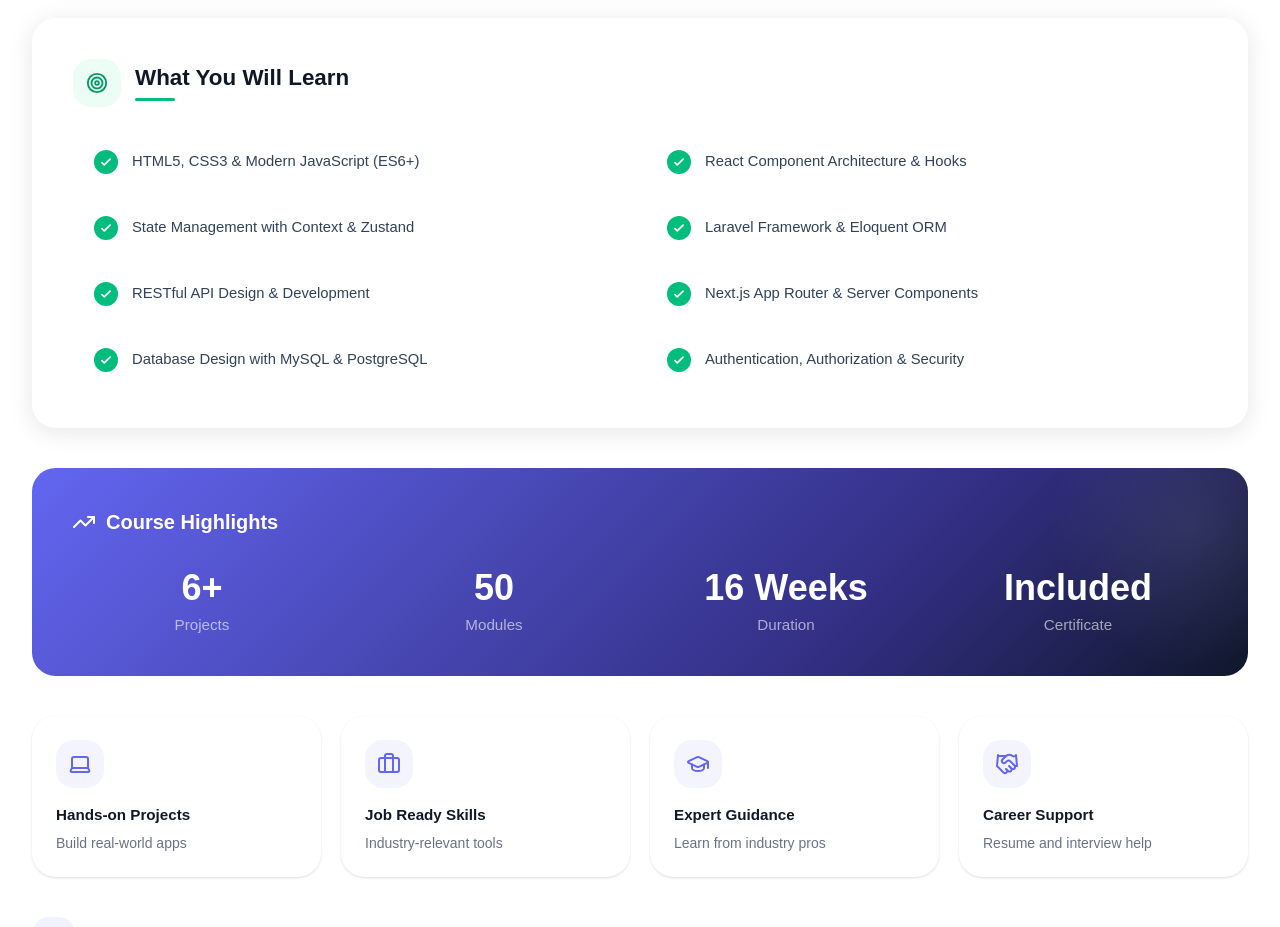
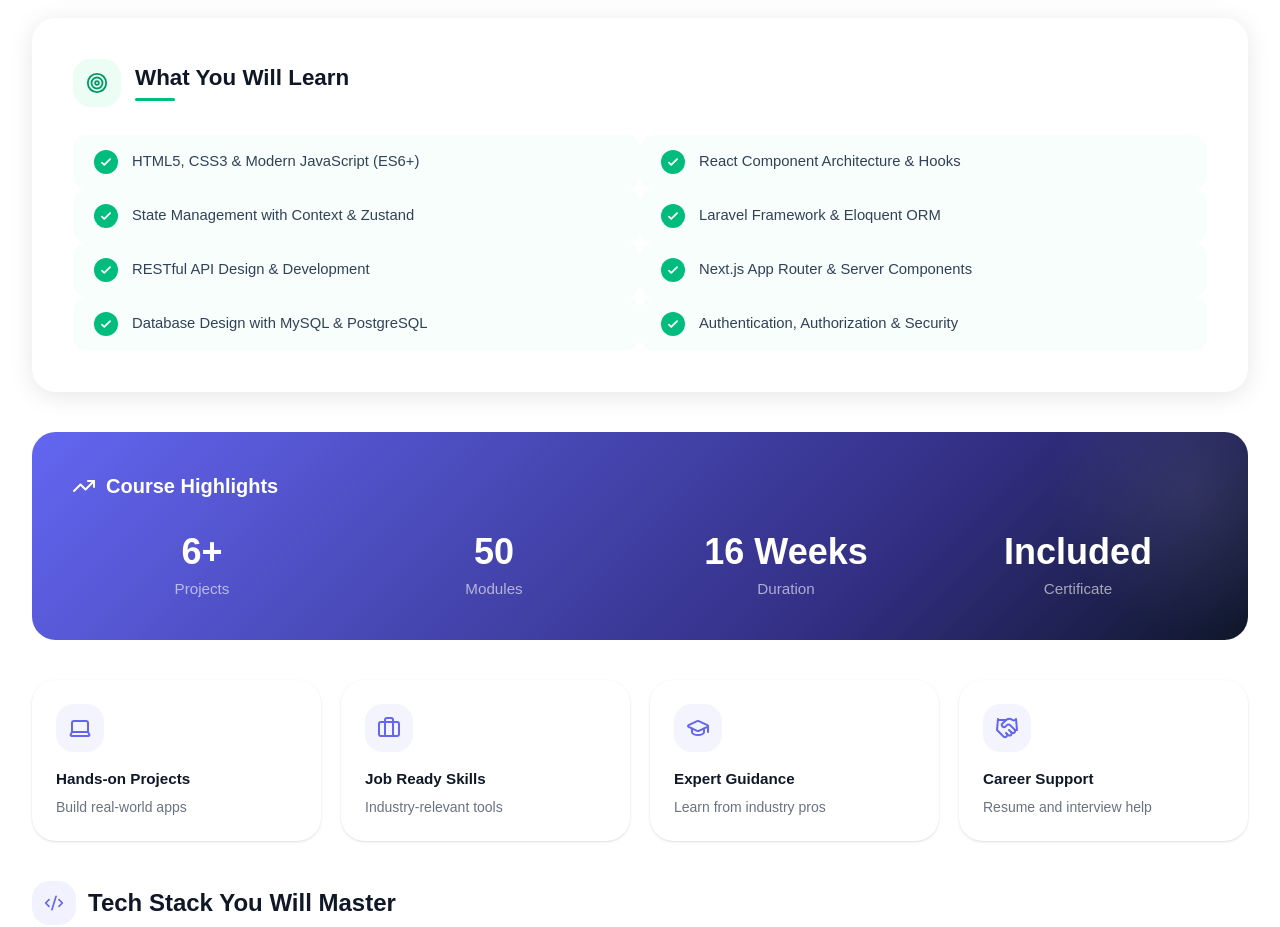
Before and after one commit to singhyogeshwar5608/larawans-new, a Next.js app: page /courses/full-stack-web-development in a window 1280 px wide. Shown: the part 1560-2487 px from the top of the page. Built offline with nearby package versions, Linux system fonts and the light colour scheme.

Commit message:
16eb56a1-4b6c-4118-9289-8d219d0000c2

```diff
--- a/src/app/courses/[slug]/CourseDetailClient.tsx
+++ b/src/app/courses/[slug]/CourseDetailClient.tsx
@@ -505,9 +505,9 @@ export default function CourseDetailClient({ course }: { course: CourseItem }) {
                   </div>
                 </div>
                 {/* Learning Outcomes Grid */}
-                <div className="grid grid-cols-1 md:grid-cols-2 gap-3">
+                <div className="grid grid-cols-1 md:grid-cols-2 gap-0">
                   {course.topics.map((tp: string, i: number) => (
-                    <div key={i} className="flex items-center gap-3.5 bg-white hover:bg-slate-50 border border-slate-200 hover:border-slate-300 rounded-lg px-5 py-3.5 transition-all duration-200">
+                    <div key={i} className="flex items-center gap-3.5 bg-emerald-50/40 hover:bg-emerald-50/70 border border-emerald-100/50 hover:border-emerald-200/70 rounded-lg px-5 py-3.5 transition-all duration-200">
                       <div className="w-6 h-6 rounded-full bg-emerald-500 flex items-center justify-center shrink-0">
                         <svg className="w-3.5 h-3.5 text-white" fill="none" viewBox="0 0 24 24" stroke="currentColor" strokeWidth={3}><path strokeLinecap="round" strokeLinejoin="round" d="M5 13l4 4L19 7" /></svg>
                       </div>
```
